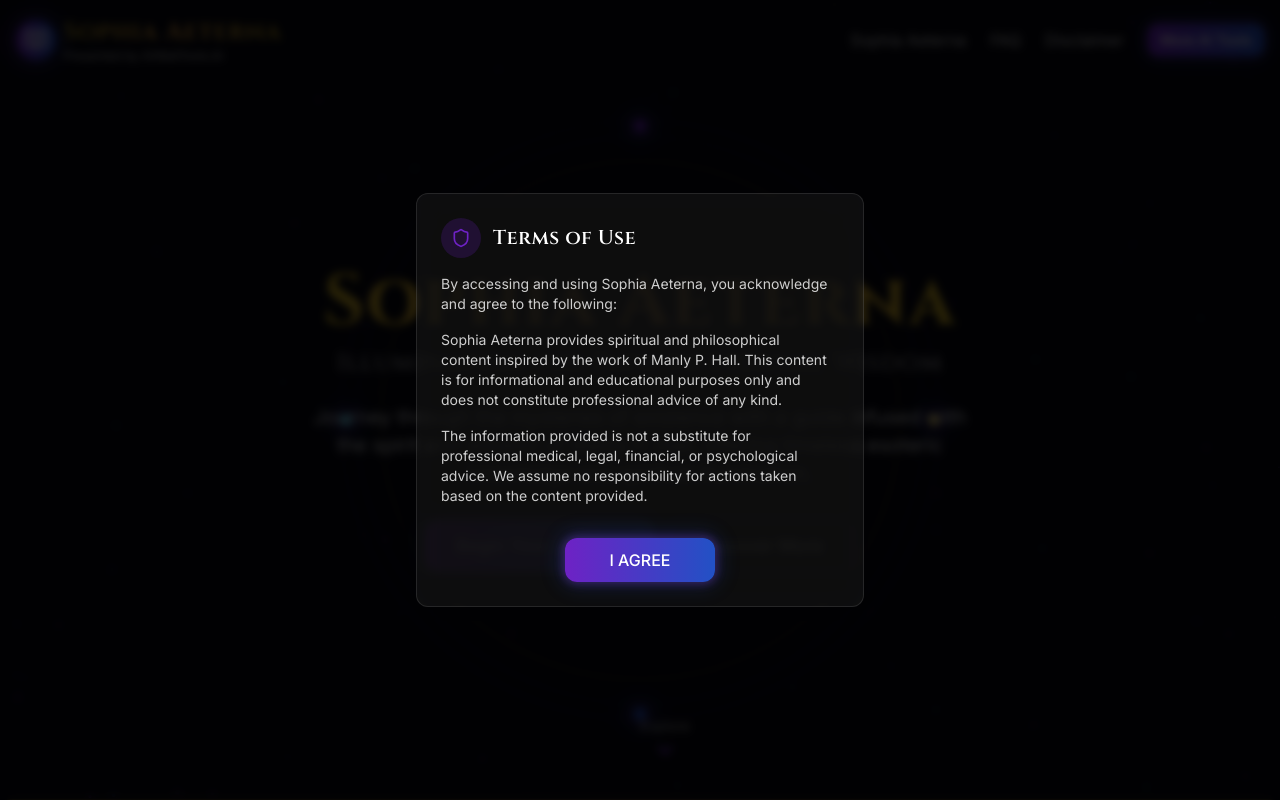
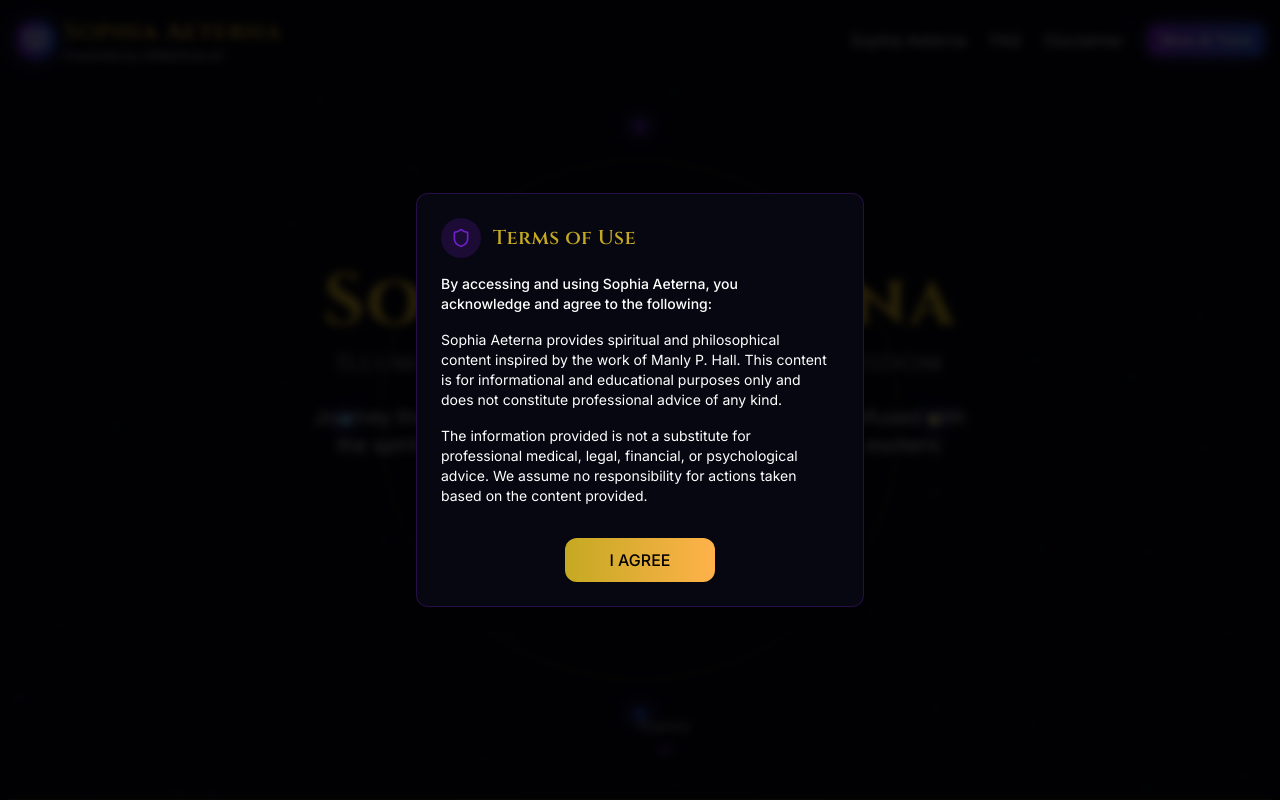
Before and after one commit to aiwebtools/sophiaaeterna, a React (Vite) app: page / in a window 1280 px wide. Shown: the top 800 px of the page. Built offline with nearby package versions, Linux system fonts and the light colour scheme.

Commit message:
Improve text readability
Adjusted text color in yellow areas to enhance readability.

```diff
--- a/src/components/DisclaimerPopup.tsx
+++ b/src/components/DisclaimerPopup.tsx
@@ -1,5 +1,5 @@
 
-import React, { useState, useEffect } from 'react';
+import React from 'react';
 import { Shield } from 'lucide-react';
 import Button from './Button';
 import { useToast } from '@/hooks/use-toast';
@@ -24,16 +24,16 @@ const DisclaimerPopup: React.FC<DisclaimerPopupProps> = ({ onAccept }) => {
 
   return (
     <div className="fixed inset-0 z-50 flex items-center justify-center bg-black/80 backdrop-blur-sm">
-      <div className="w-full max-w-md p-6 mx-4 glass-panel border border-sophia-purple/30 rounded-xl shadow-xl animate-fade-in">
+      <div className="w-full max-w-md p-6 mx-4 bg-sophia-darker border border-sophia-purple/30 rounded-xl shadow-xl animate-fade-in">
         <div className="mb-4 flex items-center">
           <div className="mr-3 w-10 h-10 bg-sophia-purple/20 rounded-full flex items-center justify-center">
             <Shield className="w-5 h-5 text-sophia-purple" />
           </div>
-          <h2 className="text-xl font-display text-white">Terms of Use</h2>
+          <h2 className="text-xl font-display text-sophia-gold">Terms of Use</h2>
         </div>
 
-        <div className="space-y-4 text-white/80 text-sm mb-6 max-h-60 overflow-y-auto pr-2">
-          <p>
+        <div className="space-y-4 text-white text-sm mb-6 max-h-60 overflow-y-auto pr-2">
+          <p className="font-medium">
             By accessing and using Sophia Aeterna, you acknowledge and agree to the following:
           </p>
 
@@ -52,9 +52,9 @@ const DisclaimerPopup: React.FC<DisclaimerPopupProps> = ({ onAccept }) => {
 
         <div className="flex justify-center">
           <Button
-            variant="primary"
+            variant="secondary"
             size="md"
-            className="min-w-[150px] cyberpunk-glow"
+            className="min-w-[150px] font-bold"
             onClick={handleAccept}
           >
             I AGREE
```
